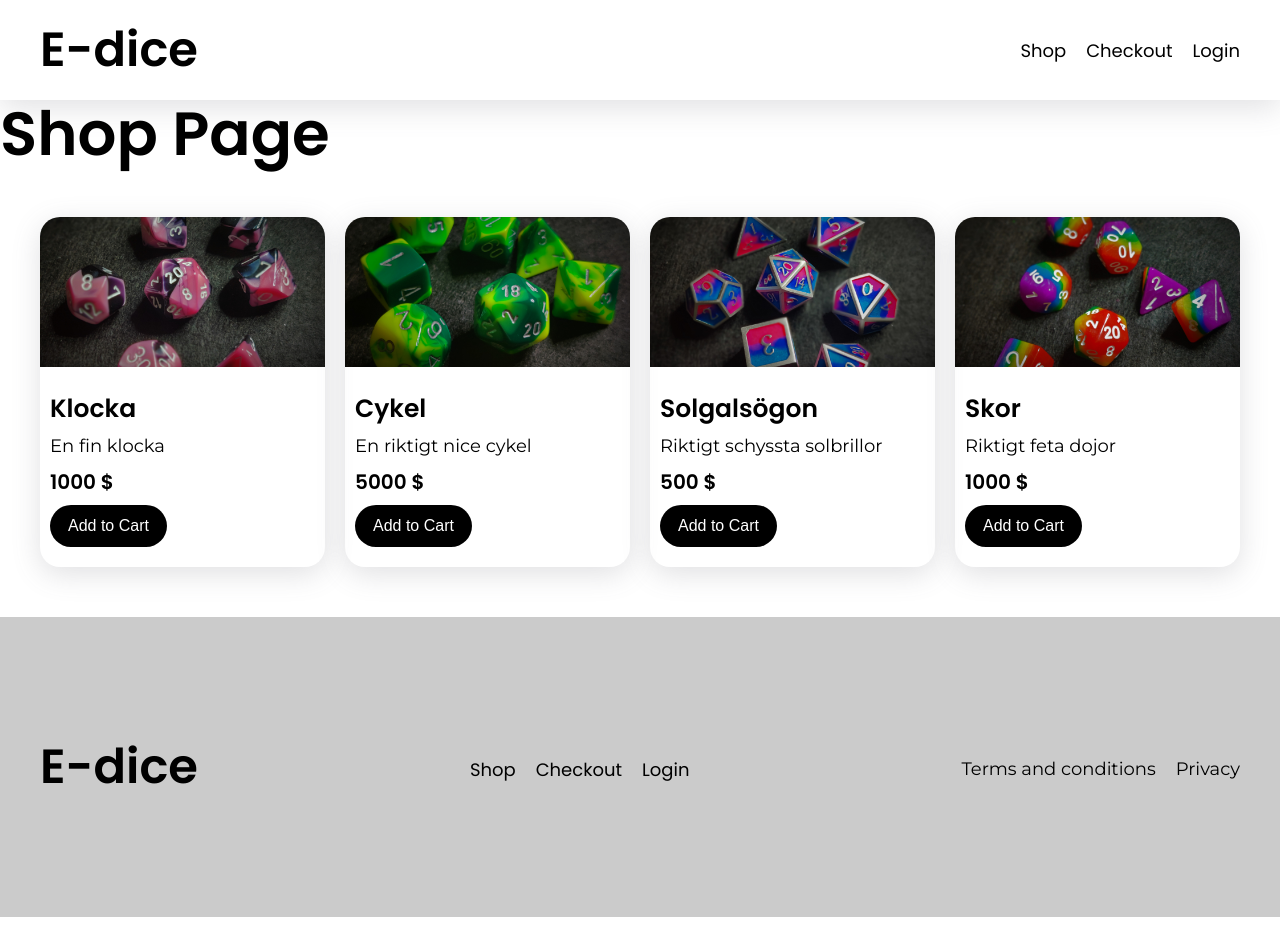
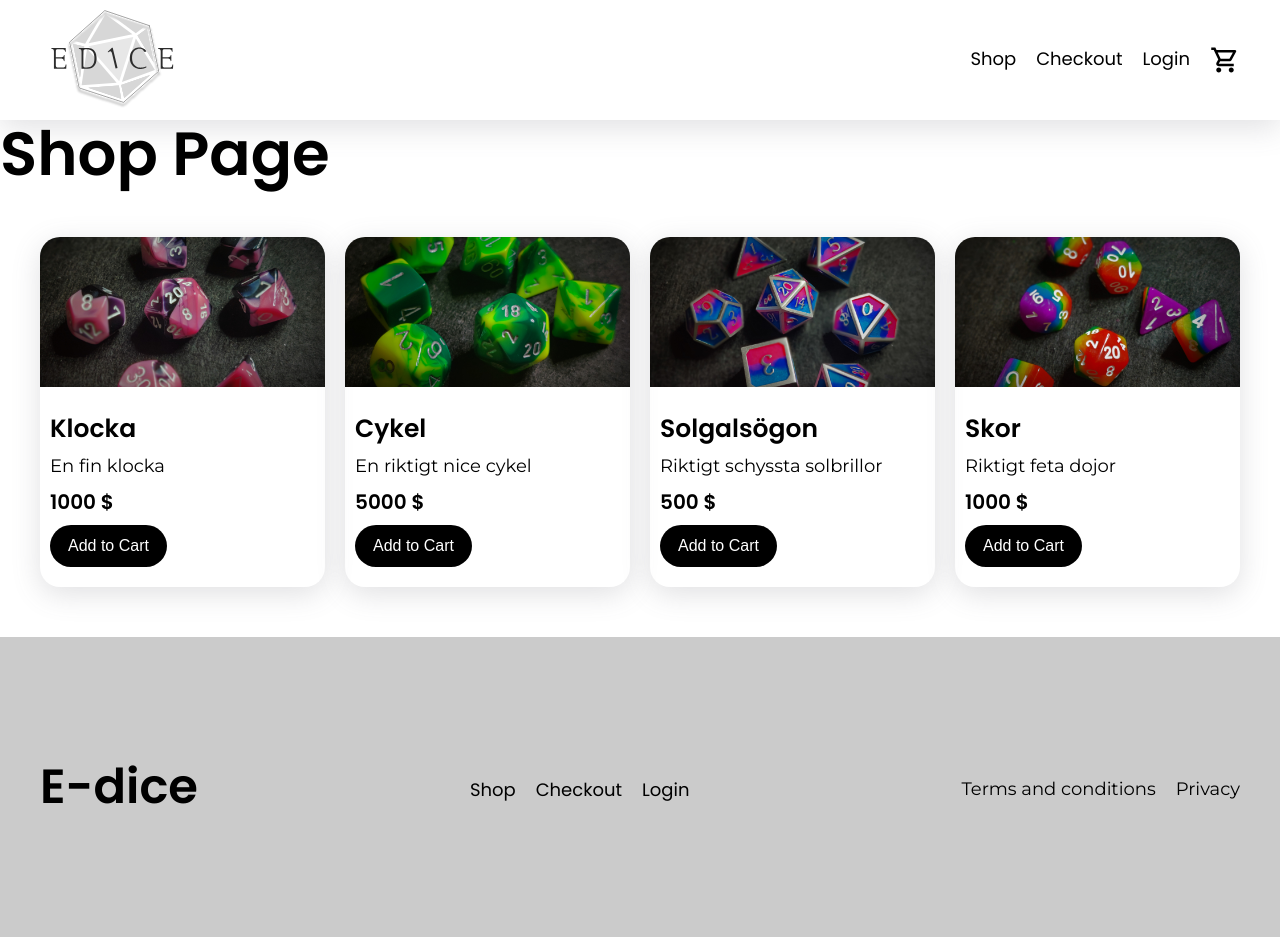
Before and after one commit to kajberg84/E-Dice, a React (Create React App) app: page / in a window 1280 px wide. Built offline with nearby package versions, Linux system fonts and the light colour scheme.

Commit message:
Header logo och cart icon tillagda

```diff
--- a/src/components/header/Header.jsx
+++ b/src/components/header/Header.jsx
@@ -1,14 +1,22 @@
 import React from 'react';
-import styles from './Header.module.css';
 import { Link } from 'react-router-dom';
 import { RoutingPath } from '../../routes/RoutingPath';
+
+// Styles
+import styles from './Header.module.css';
+
+// Images
+import logo from '../../assets/images/Edice_full_logo.svg';
+import cartIcon from '../../assets/images/shopping_cart_icon.svg';
 
 export const Header = () => {
   return (
     <header className={styles.header_container}>
       <div className={styles.header_wrapper}>
         <div className={styles.header_logo}>
-          <h2><Link to={RoutingPath.Home}>E-dice</Link></h2>
+          <Link to={RoutingPath.Home}>
+            <img src={logo} alt="E-Dice logo" className={styles.header_logo} />
+          </Link>
         </div>
         <nav className={styles.header_nav}>
           <Link className={styles.header_nav_item} to={RoutingPath.Home}>
@@ -20,6 +28,7 @@ export const Header = () => {
           <Link className={styles.header_nav_item} to={RoutingPath.Login}>
             Login
           </Link>
+          <img className={`${styles.header_nav_item} ${styles.header_cart_icon}`} src={cartIcon} alt="Icon for the cart" />
         </nav>
       </div>
     </header>
--- a/src/components/header/Header.module.css
+++ b/src/components/header/Header.module.css
@@ -6,9 +6,14 @@
     max-width: 1200px;
     margin: 0 auto;
     display: flex;
-    height: 100px;
+    height: 120px;
     align-items: center;
     justify-content: space-between;
+  }
+
+  /* Storleken på loggan kan behöva ändras */
+  .header_logo {
+    width: 35%;
   }
 
   .header_nav {
@@ -22,3 +27,8 @@
   .header_nav_item + .header_nav_item {
     margin-left: 20px;
   }
+
+  .header_cart_icon {
+    width: 30px;
+    cursor: pointer;
+  }
```
Also changed, not shown: src/assets/images/Edice_full_logo.svg (added), src/assets/images/shopping_cart_icon.svg (added).
